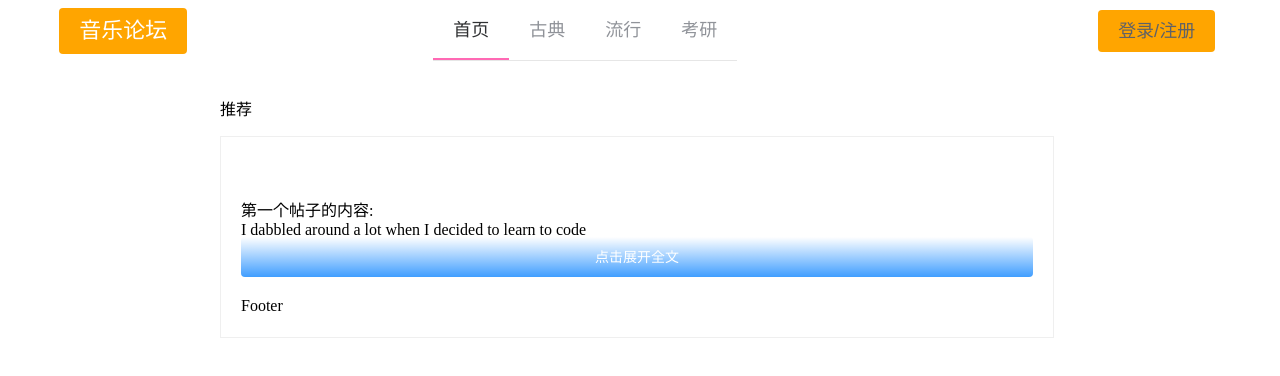
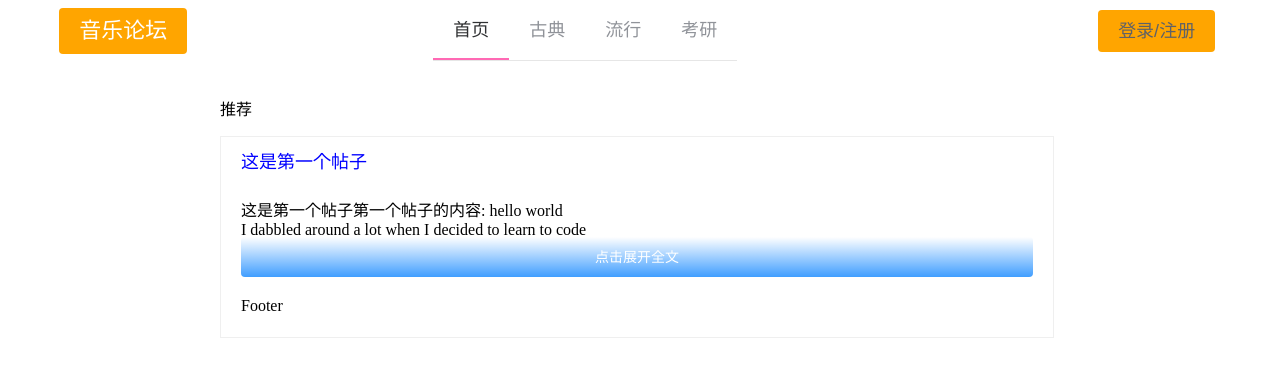
Before and after one commit to soaringwind/App, a Vue app in the folder app/: page /#/Recommendations in a window 1280 px wide. Shown: the top 376 px of the page. Built offline with nearby package versions, Linux system fonts and the light colour scheme.

Commit message:
Update RecommendView.vue

```diff
--- a/app/src/views/RecommendView.vue
+++ b/app/src/views/RecommendView.vue
@@ -1,6 +1,6 @@
 <template>
     <p>推荐</p>
-    <PostView :msg="'dfsf'"></PostView>
+    <PostView :title="'这是第一个帖子'" :content="'hello world'"></PostView>
 </template>
 
 <script>
```
